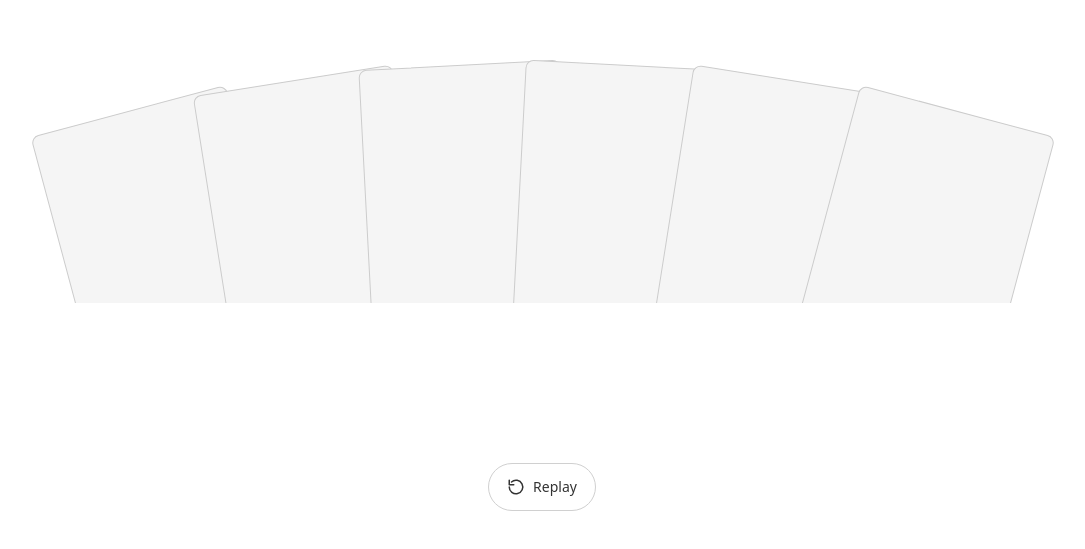
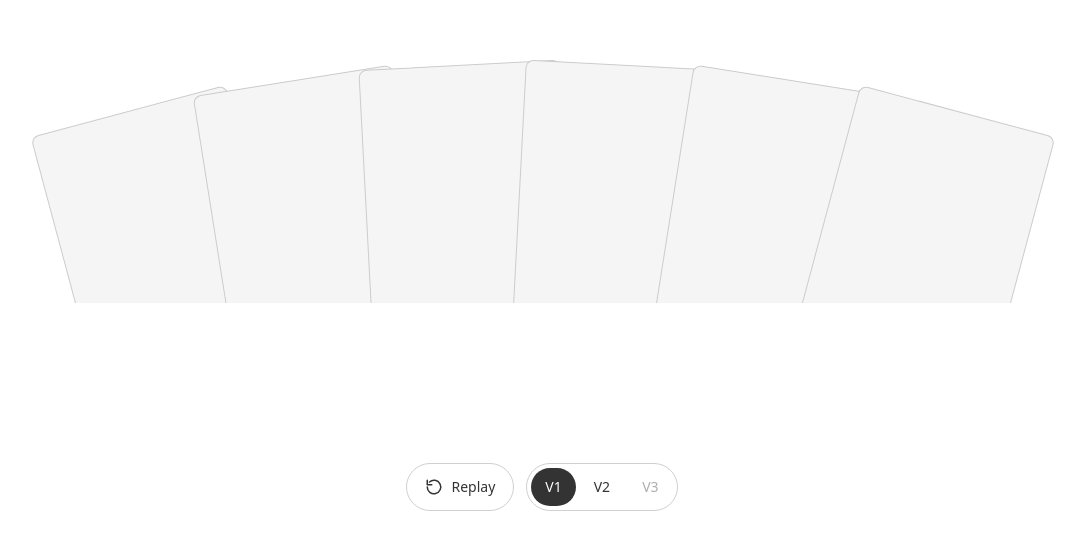
Before and after one commit to deepp2905/cards-stacking, a React (Vite) app: page / in a window 1280 px wide. Shown: the part 133-682 px from the top of the page, without its empty margins (98-1183 px from the left). Built offline with nearby package versions, Linux system fonts and the light colour scheme.

Commit message:
seperate files for different animation styles

```diff
--- a/src/App.css
+++ b/src/App.css
@@ -52,3 +52,44 @@
 .replay:hover {
   background: #f5f5f5;
 }
+
+.controls {
+  display: inline-flex;
+  align-items: center;
+  gap: 12px;
+}
+
+.tabs {
+  display: inline-flex;
+  align-items: center;
+  gap: 4px;
+  padding: 4px;
+  background: #fff;
+  border: 1px solid #d0d0d0;
+  border-radius: 999px;
+}
+
+.tab {
+  padding: 6px 14px;
+  font: inherit;
+  font-size: 14px;
+  color: #333;
+  background: transparent;
+  border: none;
+  border-radius: 999px;
+  cursor: pointer;
+}
+
+.tab:hover:not(:disabled):not(.active) {
+  background: #f5f5f5;
+}
+
+.tab.active {
+  background: #333;
+  color: #fff;
+}
+
+.tab:disabled {
+  opacity: 0.4;
+  cursor: not-allowed;
+}
--- a/src/App.jsx
+++ b/src/App.jsx
@@ -1,65 +1,25 @@
-import { useEffect, useMemo, useState } from 'react'
-import Card from './Card'
+import { useState } from 'react'
+import StackV1 from './StackV1'
+import StackV2 from './StackV2'
+import StackV3 from './StackV3'
 import './App.css'
 
+const VERSIONS = {
+  1: StackV1,
+  2: StackV2,
+  3: StackV3,
+}
+
 function App() {
-  const cards = [0, 1, 2, 3, 4, 5]
+  const [activeTab, setActiveTab] = useState(1)
   const [playKey, setPlayKey] = useState(0)
-  const [entering, setEntering] = useState(true)
 
-  useEffect(() => {
-    setEntering(true)
-    const t = setTimeout(() => setEntering(false), 400)
-    return () => clearTimeout(t)
-  }, [playKey])
-
-  const delays = useMemo(
-    () =>
-      cards.map((i) => {
-        const distNorm = Math.abs(i - 2.5) / 2.5
-        return 0.02 + distNorm * 0.03 + Math.random() * 0.01
-      }),
-    [playKey]
-  )
-
-  const jitter = useMemo(
-    () =>
-      cards.map(() => ({
-//        rotate: (Math.random() - 0.5) * 2,
-//        x: (Math.random() - 0.5) * -10,
-        y: (Math.random() - 0.5) * 10,
-      })),
-    [playKey]
-  )
-
-  const totalDuration = 0.6
+  const ActiveStack = VERSIONS[activeTab]
 
   return (
     <div className="table">
-      <div className="viewport">
-        <div
-          className="stack"
-          key={playKey}
-          style={{ pointerEvents: entering ? 'none' : 'auto' }}
-        >
-          {cards.map((i) => {
-            const offset = i - 2.5
-            const angle = offset * 6
-            const x = offset * 20
-            return (
-              <Card
-                key={i}
-                index={i}
-                angle={angle}
-                x={x}
-                delay={delays[i]}
-                jitter={jitter[i]}
-                totalDuration={totalDuration}
-              />
-            )
-          })}
-        </div>
-      </div>
+      <ActiveStack key={`${activeTab}-${playKey}`} />
+      <div className="controls">
         <button
           type="button"
           className="replay"
@@ -82,6 +42,37 @@ function App() {
           </svg>
           Replay
         </button>
+        <div className="tabs" role="tablist">
+          <button
+            type="button"
+            role="tab"
+            aria-selected={activeTab === 1}
+            className={`tab${activeTab === 1 ? ' active' : ''}`}
+            onClick={() => setActiveTab(1)}
+          >
+            V1
+          </button>
+          <button
+            type="button"
+            role="tab"
+            aria-selected={activeTab === 2}
+            className={`tab${activeTab === 2 ? ' active' : ''}`}
+            onClick={() => setActiveTab(2)}
+          >
+            V2
+          </button>
+          <button
+            type="button"
+            role="tab"
+            aria-selected={false}
+            aria-disabled="true"
+            disabled
+            className="tab"
+          >
+            V3
+          </button>
+        </div>
+      </div>
     </div>
   )
 }
--- /dev/null
+++ b/src/StackV1.jsx
@@ -0,0 +1,59 @@
+import { useEffect, useMemo, useState } from 'react'
+import Card from './Card'
+
+function StackV1() {
+  const cards = [0, 1, 2, 3, 4, 5]
+  const [entering, setEntering] = useState(true)
+
+  useEffect(() => {
+    const t = setTimeout(() => setEntering(false), 400)
+    return () => clearTimeout(t)
+  }, [])
+
+  const delays = useMemo(
+    () =>
+      cards.map((i) => {
+        const distNorm = Math.abs(i - 2.5) / 2.5
+        return 0.02 + distNorm * 0.03 + Math.random() * 0.01
+      }),
+    []
+  )
+
+  const jitter = useMemo(
+    () =>
+      cards.map(() => ({
+        y: (Math.random() - 0.5) * 10,
+      })),
+    []
+  )
+
+  const totalDuration = 0.6
+
+  return (
+    <div className="viewport">
+      <div
+        className="stack"
+        style={{ pointerEvents: entering ? 'none' : 'auto' }}
+      >
+        {cards.map((i) => {
+          const offset = i - 2.5
+          const angle = offset * 6
+          const x = offset * 20
+          return (
+            <Card
+              key={i}
+              index={i}
+              angle={angle}
+              x={x}
+              delay={delays[i]}
+              jitter={jitter[i]}
+              totalDuration={totalDuration}
+            />
+          )
+        })}
+      </div>
+    </div>
+  )
+}
+
+export default StackV1
--- /dev/null
+++ b/src/StackV2.jsx
@@ -0,0 +1,59 @@
+import { useEffect, useMemo, useState } from 'react'
+import Card from './Card'
+
+function StackV2() {
+  const cards = [0, 1, 2, 3, 4, 5]
+  const [entering, setEntering] = useState(true)
+
+  useEffect(() => {
+    const t = setTimeout(() => setEntering(false), 400)
+    return () => clearTimeout(t)
+  }, [])
+
+  const delays = useMemo(
+    () =>
+      cards.map((i) => {
+        const distNorm = Math.abs(i - 2.5) / 2.5
+        return 0.02 + distNorm * 0.03 + Math.random() * 0.01
+      }),
+    []
+  )
+
+  const jitter = useMemo(
+    () =>
+      cards.map(() => ({
+        y: (Math.random() - 0.5) * 10,
+      })),
+    []
+  )
+
+  const totalDuration = 0.6
+
+  return (
+    <div className="viewport">
+      <div
+        className="stack"
+        style={{ pointerEvents: entering ? 'none' : 'auto' }}
+      >
+        {cards.map((i) => {
+          const offset = i - 2.5
+          const angle = offset * 6
+          const x = offset * 20
+          return (
+            <Card
+              key={i}
+              index={i}
+              angle={angle}
+              x={x}
+              delay={delays[i]}
+              jitter={jitter[i]}
+              totalDuration={totalDuration}
+            />
+          )
+        })}
+      </div>
+    </div>
+  )
+}
+
+export default StackV2
--- /dev/null
+++ b/src/StackV3.jsx
@@ -0,0 +1,59 @@
+import { useEffect, useMemo, useState } from 'react'
+import Card from './Card'
+
+function StackV3() {
+  const cards = [0, 1, 2, 3, 4, 5]
+  const [entering, setEntering] = useState(true)
+
+  useEffect(() => {
+    const t = setTimeout(() => setEntering(false), 400)
+    return () => clearTimeout(t)
+  }, [])
+
+  const delays = useMemo(
+    () =>
+      cards.map((i) => {
+        const distNorm = Math.abs(i - 2.5) / 2.5
+        return 0.02 + distNorm * 0.03 + Math.random() * 0.01
+      }),
+    []
+  )
+
+  const jitter = useMemo(
+    () =>
+      cards.map(() => ({
+        y: (Math.random() - 0.5) * 10,
+      })),
+    []
+  )
+
+  const totalDuration = 0.6
+
+  return (
+    <div className="viewport">
+      <div
+        className="stack"
+        style={{ pointerEvents: entering ? 'none' : 'auto' }}
+      >
+        {cards.map((i) => {
+          const offset = i - 2.5
+          const angle = offset * 6
+          const x = offset * 20
+          return (
+            <Card
+              key={i}
+              index={i}
+              angle={angle}
+              x={x}
+              delay={delays[i]}
+              jitter={jitter[i]}
+              totalDuration={totalDuration}
+            />
+          )
+        })}
+      </div>
+    </div>
+  )
+}
+
+export default StackV3
```
Lines whose indentation alone changed are shown as unchanged.
